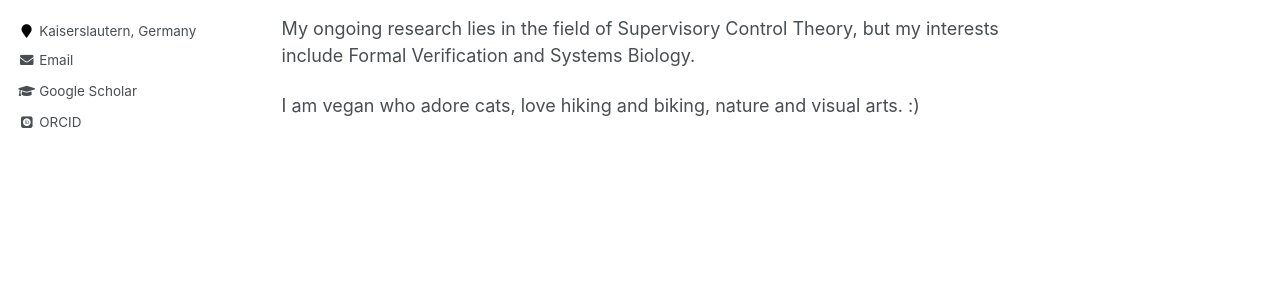
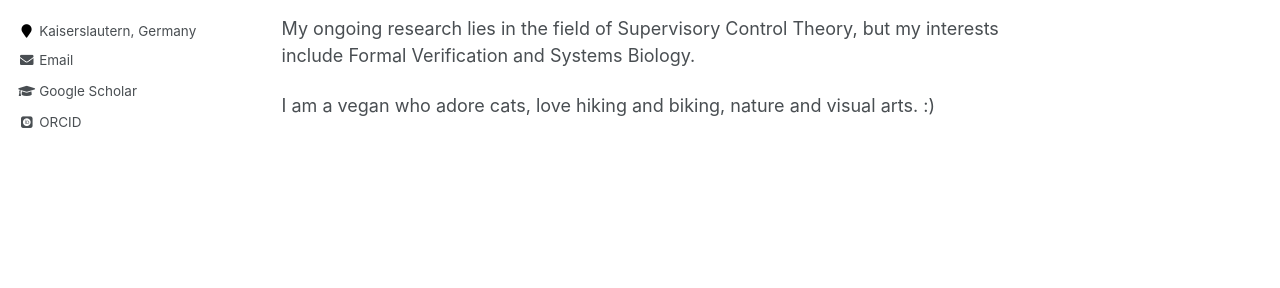
Before and after one commit to anamainhardt/anamainhardt.github.io, a Jekyll site: the page built from _pages/about.md, in a window 1280 px wide. Shown: the part 354-642 px from the top of the page. Built offline with Jekyll 4.4.1, drawn with Linux system fonts in a browser that asks for light colours; some web fonts are replaced.

```diff
--- a/_pages/about.md
+++ b/_pages/about.md
@@ -21,4 +21,4 @@ Automation Systems Engineering.
 My ongoing research lies in the field of Supervisory Control Theory,
 but my interests include Formal Verification and Systems Biology.
 
-I am vegan who adore cats, love hiking and biking, nature and visual arts. :)
+I am a vegan who adore cats, love hiking and biking, nature and visual arts. :)
```
